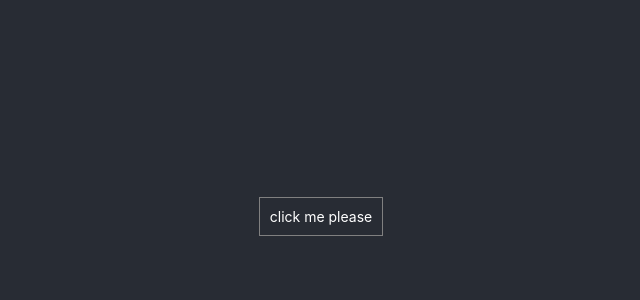
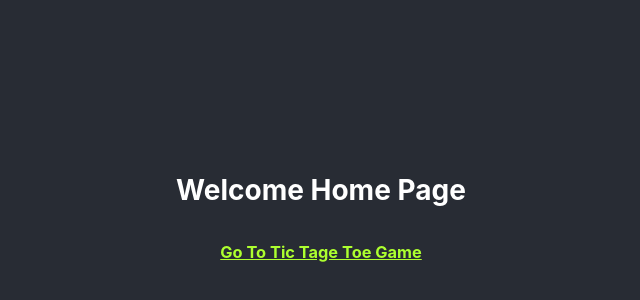
Before and after one commit to vprashant3/my-first-react-app, a React (Create React App) app: page / in a window 1280 px wide. Shown: the part 184-484 px from the top of the page, without its empty margins (319-959 px from the left). Built offline with nearby package versions, Linux system fonts and the light colour scheme.

Commit message:
Starting with Tic Tac Toe

```diff
--- a/src/App.js
+++ b/src/App.js
@@ -1,14 +1,19 @@
 import React  from "react";
 import "./App.scss";
-import Button from  "./learning/components/button/button";
+import { BrowserRouter, Route, Link} from "react-router-dom";
+import TicTacToeHome from "./ticTacToe/Home";
 
 const App = () =>{
   return (
+    <BrowserRouter>
       <div className="App">
         <header className="App-header">
-         <Button label="click me please"></Button>
+         <h1>Welcome Home Page</h1>
+         <Route path="/ticTacToe" exact component={TicTacToeHome}></Route>
+         <h3><Link to="/ticTacToe" className='title'> Go To Tic Tage Toe Game</Link></h3>
         </header>
       </div>
+    </BrowserRouter>
   );
 }
 
--- /dev/null
+++ b/src/ticTacToe/Home.js
@@ -0,0 +1,14 @@
+import React from "react";
+import {Link} from "react-router-dom";
+
+
+function HomePage() {
+  return (
+    <div>
+      <h1>Tic Tac Home</h1>
+      <h3><Link to="/" className='title'>Go To Home</Link></h3>
+      </div>
+  );
+}
+
+export default HomePage;
```
